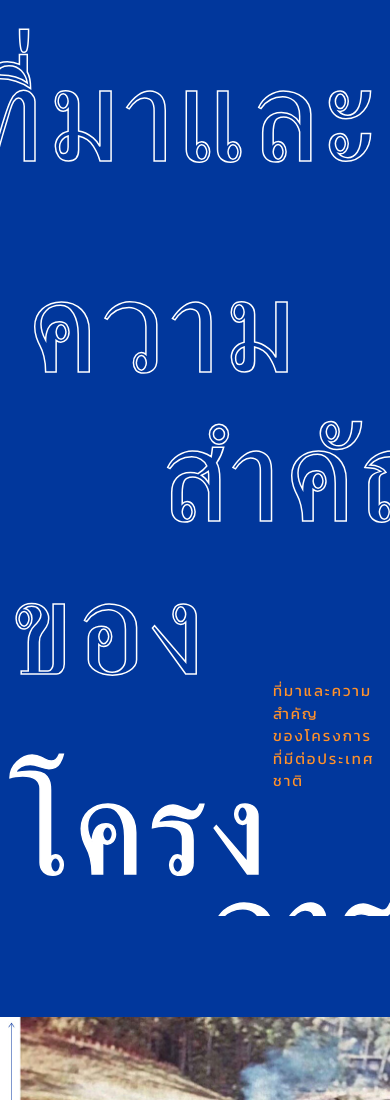
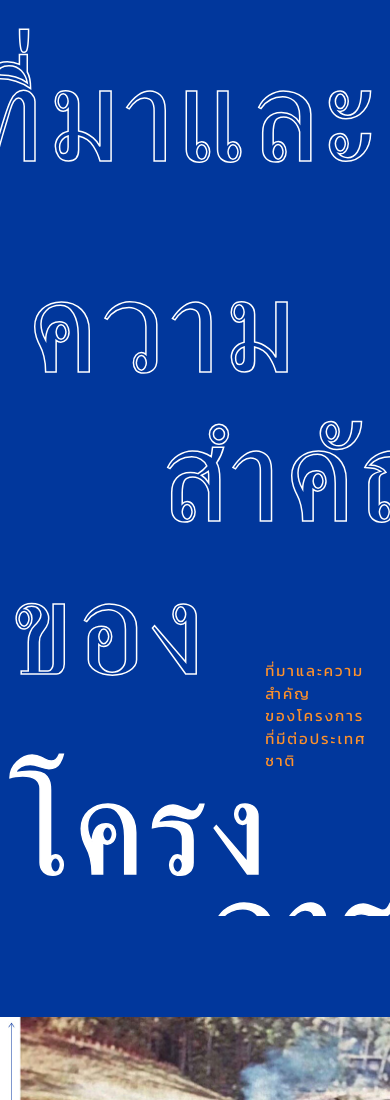
Before and after one commit to hnunkung/KhanghanChaipat, a plain HTML site: page historical.html in a window 390 px wide. Shown: the top 1100 px of the page. Drawn offline with nearby package versions, Linux system fonts and the light colour scheme; a web font is replaced by a local one.

Commit message:
Update tempstyle.css

```diff
--- a/tempstyle.css
+++ b/tempstyle.css
@@ -531,8 +531,8 @@ img {
 
     .letter4 {
         position: absolute;
-        top: 680px;
-        left: 70%;
+        top: 660px;
+        left: 68%;
         font-size: 15px;
     }
 
```
